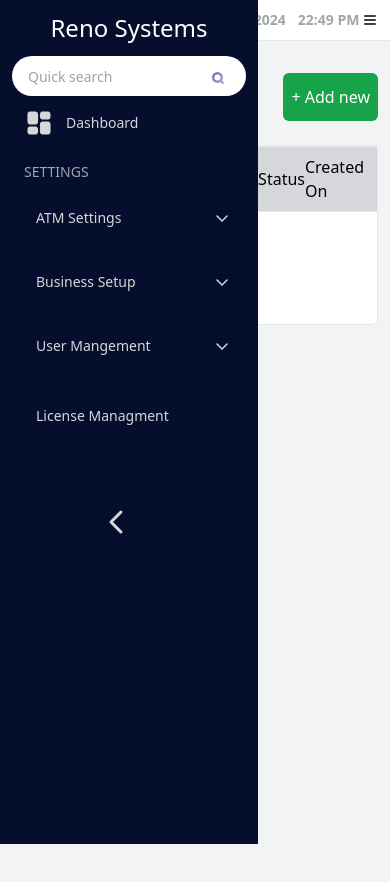
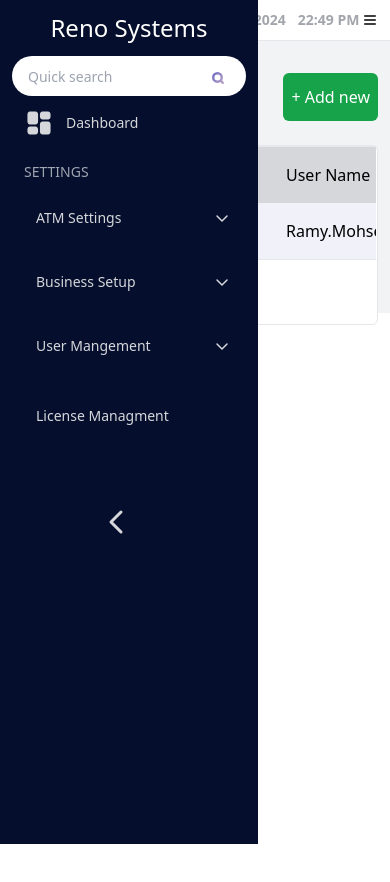
Before and after one commit to Thebrownboy/RenoSystemsDashboard, a React (Vite) app in the folder renosystemsdashboard/: page /home in a window 390 px wide. Shown: the top 882 px of the page. Built offline with nearby package versions, Linux system fonts and the light colour scheme.

Commit message:
sovling the problem of responsiveness that happend due to the large width of a row in the table

```diff
--- a/renosystemsdashboard/src/App.jsx
+++ b/renosystemsdashboard/src/App.jsx
@@ -11,6 +11,12 @@ function App() {
         <SideBar updateSideBarDisplay={updateSideBarDisplay} />
       )}
       {console.log(sideBarDisplay)}
+      <div
+        className=" !w-full  md:w-auto"
+        style={{
+          width: !sideBarDisplay ? "calc(100%)" : "calc(100% - 300px )",
+        }}
+      >
         <Routes>
           <Route
             path="/home"
@@ -24,6 +30,7 @@ function App() {
           <Route path="/*" element={<div />} />
         </Routes>
       </div>
+    </div>
   );
 }
 
--- a/renosystemsdashboard/src/components/MainSection/MainSection.jsx
+++ b/renosystemsdashboard/src/components/MainSection/MainSection.jsx
@@ -5,7 +5,7 @@ import MainCard from "../MainCard/MainCard";
 
 function MainSection({ updateSideBarDisplay, sideBarDisplay }) {
   return (
-    <div className=" flex-1  bg-[#f1f3f5]">
+    <div className="  bg-[#f1f3f5]">
       <Header
         firstName={"Nader"}
         lastName={"Amer"}
--- a/renosystemsdashboard/src/components/SideBar/SideBar.jsx
+++ b/renosystemsdashboard/src/components/SideBar/SideBar.jsx
@@ -9,7 +9,7 @@ import downarrow from "../../assets/downarrow.svg";
 function SideBar({ updateSideBarDisplay }) {
   return (
     <div
-      className={`${styles["sidebar"]} p-3 lg:p-5 fixed top-0 left-0 overflow-y-scroll gap-3  md:gap-5 h-screen bg-[#050E2C] md:sticky flex  flex-col md:w-[200px]   lg:w-[300px] `}
+      className={`${styles["sidebar"]} p-3 lg:p-5 fixed top-0 left-0 overflow-y-scroll gap-3  md:gap-5 h-screen bg-[#050E2C] md:sticky flex  flex-col md:min-w-[200px] md:max-w-[200px]   lg:min-w-[300px] lg:max-w-[200px] `}
     >
       <div className="logo">
         <h1 className=" text-2xl lg:text-4xl capitalize text-white text-center">
--- a/renosystemsdashboard/src/components/TableHeader/TableHeader.jsx
+++ b/renosystemsdashboard/src/components/TableHeader/TableHeader.jsx
@@ -2,13 +2,13 @@ import React from "react";
 import { tableSections } from "../../../constants";
 function TableHeader() {
   return (
-    <div className="px-3 py-2 flex items-center">
+    <div className="px-4 py-4  bg-[#d5d7db] gap-3 flex min-w-fit items-center">
       <div className="mr-3 w-5 h-5">
         <input type="checkbox" className=" w-full h-full" />
       </div>
 
       {tableSections.map((item, index) => (
-        <div className="flex-1" key={index}>
+        <div className="min-w-[200px]" key={index}>
           {item}
         </div>
       ))}
--- /dev/null
+++ b/renosystemsdashboard/src/components/TableRow/TableRow.jsx
@@ -0,0 +1,47 @@
+import React from "react";
+
+function TableRow({
+  firstName,
+  lastName,
+  userName,
+  email,
+  group,
+  status,
+  createdOn,
+}) {
+  return (
+    <div className="px-4 py-4 gap-3 flex items-center bg-[#f1f1fa] min-w-fit  text-nowrap">
+      <div className="mr-3 w-5 h-5">
+        <input type="checkbox" className=" w-full h-full" />
+      </div>
+
+      <div className="name flex gap-1  min-w-[200px] ">
+        <div className="bg-black rounded-full text-white w-">
+          {firstName.substring(0, 1)}
+          {lastName.substring(0, 1)}
+        </div>
+        <div>
+          {firstName} {lastName}
+        </div>
+      </div>
+
+      <div className="  min-w-[200px] overflow-hidden text-ellipsis  ">
+        {userName}
+      </div>
+      <div className="  min-w-[200px] overflow-hidden text-ellipsis  ">
+        {email}
+      </div>
+      <div className="  min-w-[200px] overflow-hidden text-ellipsis  ">
+        {group}
+      </div>
+      <div className="  min-w-[200px] overflow-hidden text-ellipsis  ">
+        {status}
+      </div>
+      <div className="  min-w-[200px] overflow-hidden text-ellipsis  ">
+        {createdOn}
+      </div>
+    </div>
+  );
+}
+
+export default TableRow;
--- a/renosystemsdashboard/src/components/TableSection/TableSection.jsx
+++ b/renosystemsdashboard/src/components/TableSection/TableSection.jsx
@@ -1,10 +1,20 @@
 import React from "react";
 import TableHeader from "../TableHeader/TableHeader";
+import TableRow from "../TableRow/TableRow";
 
 function TableSection() {
   return (
-    <div className="border-1 bg-[#d5d7db] border border-l-[transparent] border-r-[transparent] ">
+    <div className="border-1 overflow-scroll border border-l-[transparent] border-r-[transparent] ">
       <TableHeader />
+      <TableRow
+        firstName={"Ramy"}
+        lastName={"Mohsen"}
+        userName={"Ramy.Mohsen"}
+        createdOn={"Dec 10,2022"}
+        email={"ramy.mohsen@google.com"}
+        group={"Office"}
+        status={"locked"}
+      />
     </div>
   );
 }
```
Lines whose indentation alone changed are shown as unchanged.
